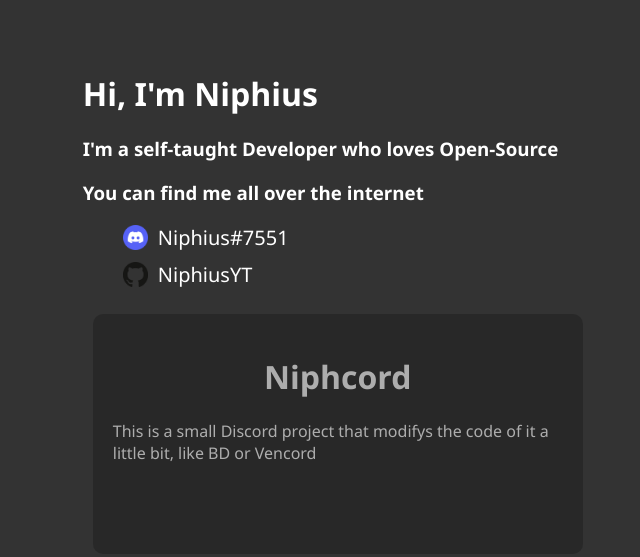
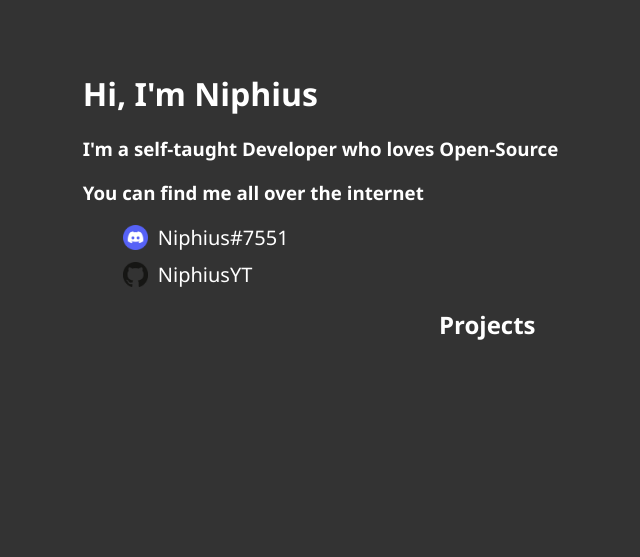
Before and after one commit to NiphiusYT/niphiusyt.github.io, a plain HTML site: page index.html in a window 1280 px wide. Shown: the whole page, without its empty margins (178-818 px from the left). Drawn offline with Linux system fonts and the light colour scheme.

Commit message:
Site Update

```diff
--- a/index.html
+++ b/index.html
@@ -23,12 +23,13 @@
             </ul>
         </div>
         <div id="wrapper" style="padding-left: 20%;">
-            <a href="https://github.com/NiphiusYT/Niphcord">
-                <div id="first" style="width: 450px; height: 200px;">
-                    <h1>Niphcord</h1>
-                    <p>This is a small Discord project that modifys the code of it a little bit, like BD or Vencord</p>
-                </div>
-            </a>
+            <h2 style="font-family:'Segoe UI', Tahoma, Geneva, Verdana, sans-serif; text-align:center; padding-right: 20%; color:white;">Projects</h2>
+            <!--<a href="#">-->
+            <!--    <div id="first" style="width: 450px; height: 200px;">-->
+            <!--        <h1>Template</h1>-->
+            <!--        <p>Loren impsum or so</p>-->
+            <!--    </div>-->
+            <!--</a>-->
         </div>
     </body>
 </html>
```
